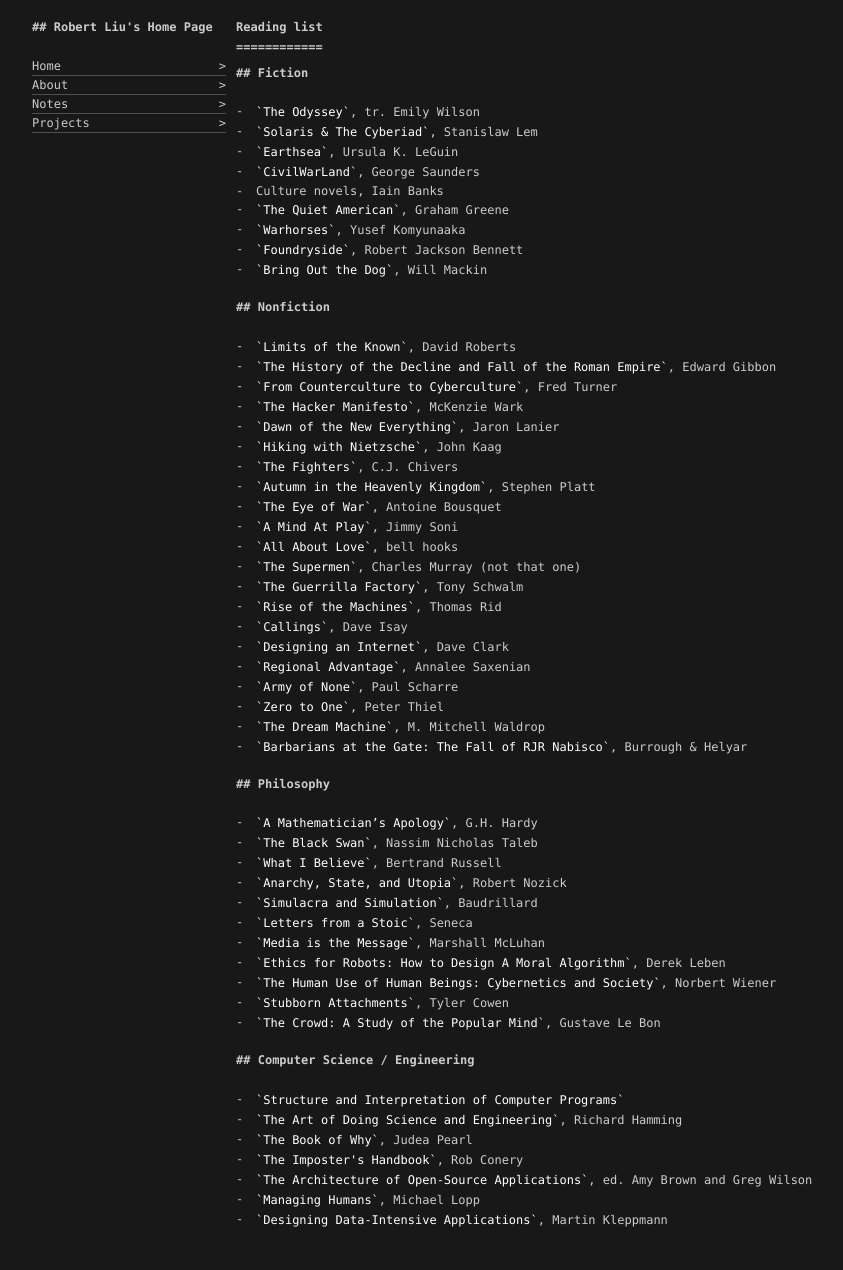
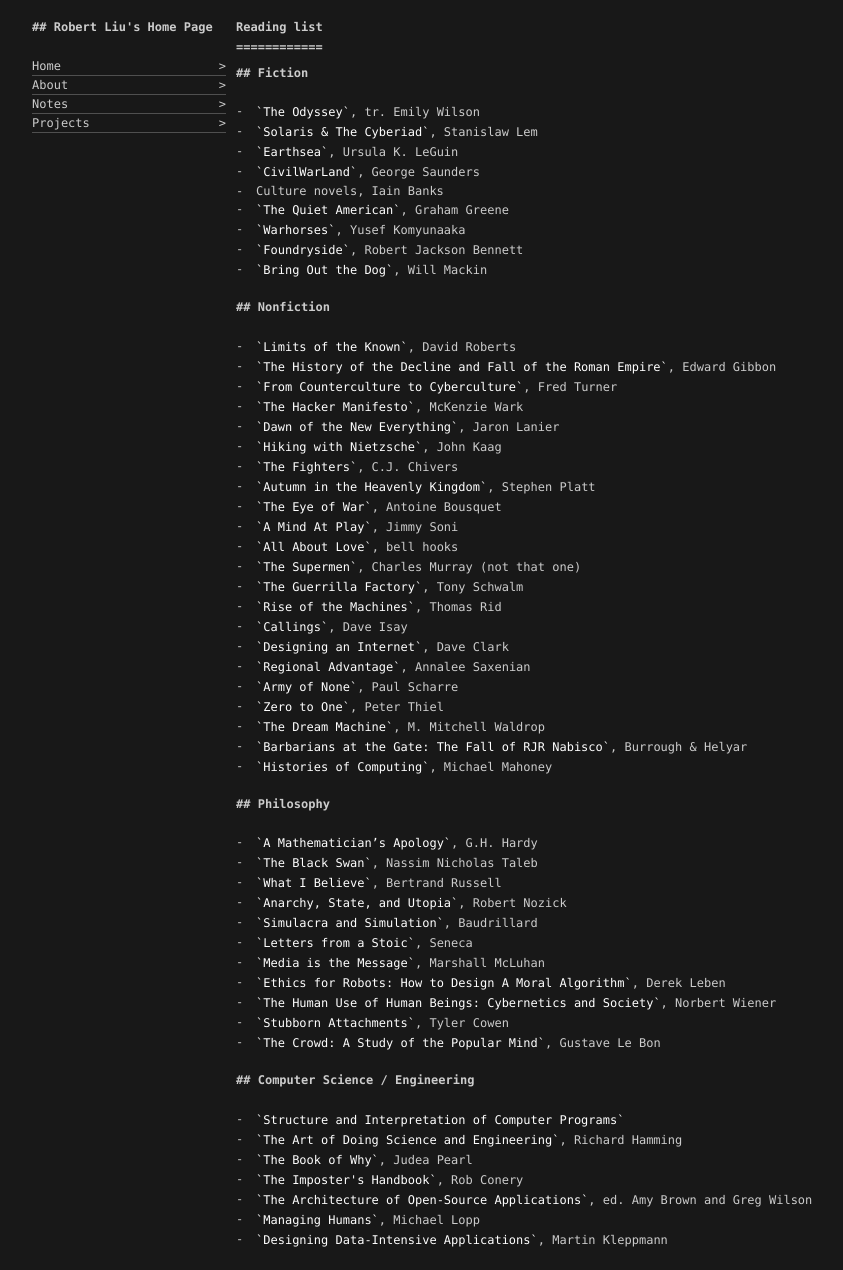
Before and after one commit to rrliu/cordyceptive.github.io, a Jekyll site: the page built from _posts/2019-12-31-reading_list.md, in a window 1280 px wide. Shown: the whole page, without its empty margins (200-1043 px from the left). Built offline with Jekyll 4.4.1, drawn with Linux system fonts in a browser that asks for light colours.

Commit message:
michael mahoney

```diff
--- a/_posts/2019-12-31-reading_list.md
+++ b/_posts/2019-12-31-reading_list.md
@@ -37,6 +37,7 @@ title: Reading list
 - `Zero to One`, Peter Thiel
 - `The Dream Machine`, M. Mitchell Waldrop
 - `Barbarians at the Gate: The Fall of RJR Nabisco`, Burrough & Helyar
+- `Histories of Computing`, Michael Mahoney
 
 ## Philosophy
 - `A Mathematician’s Apology`, G.H. Hardy
```
